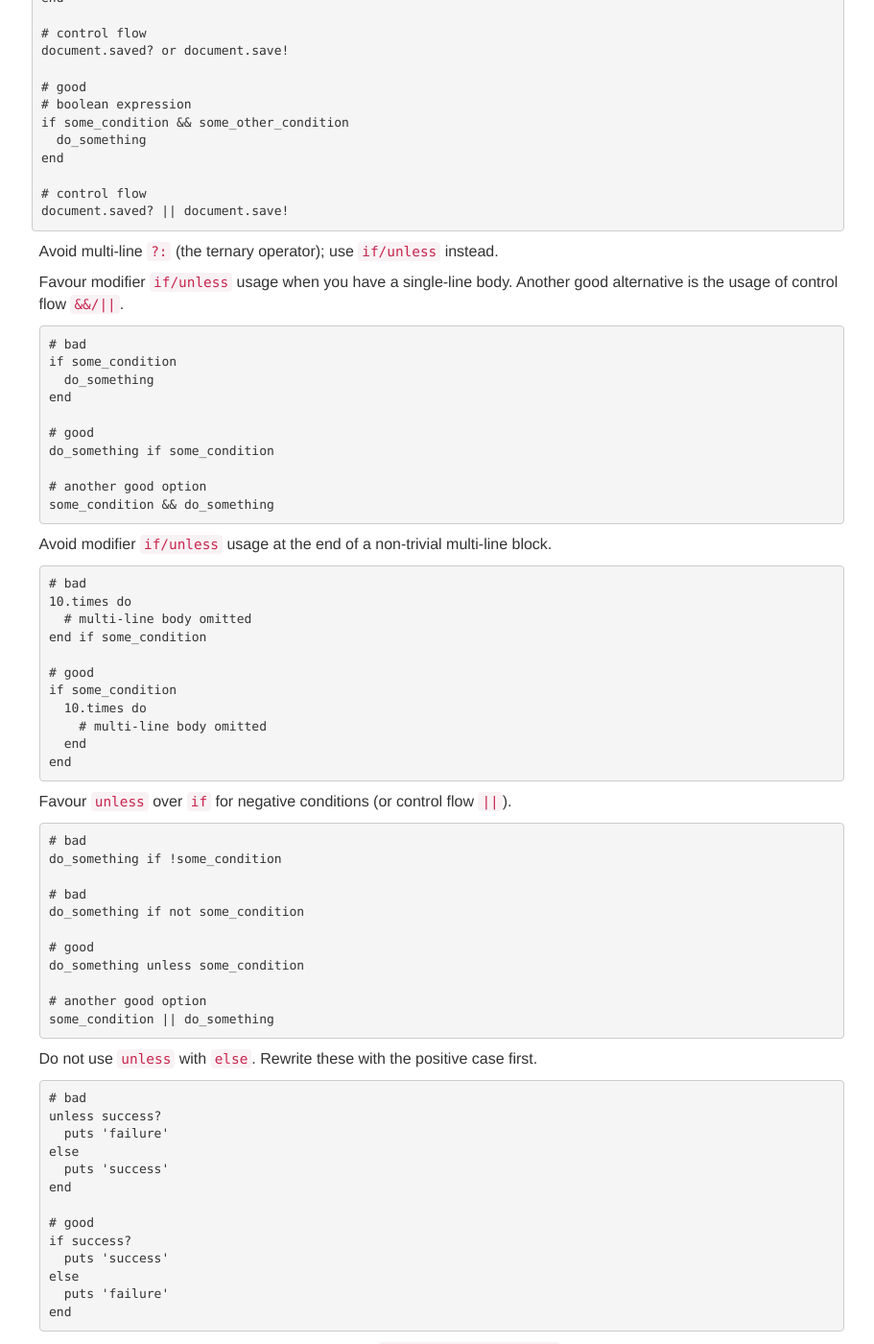
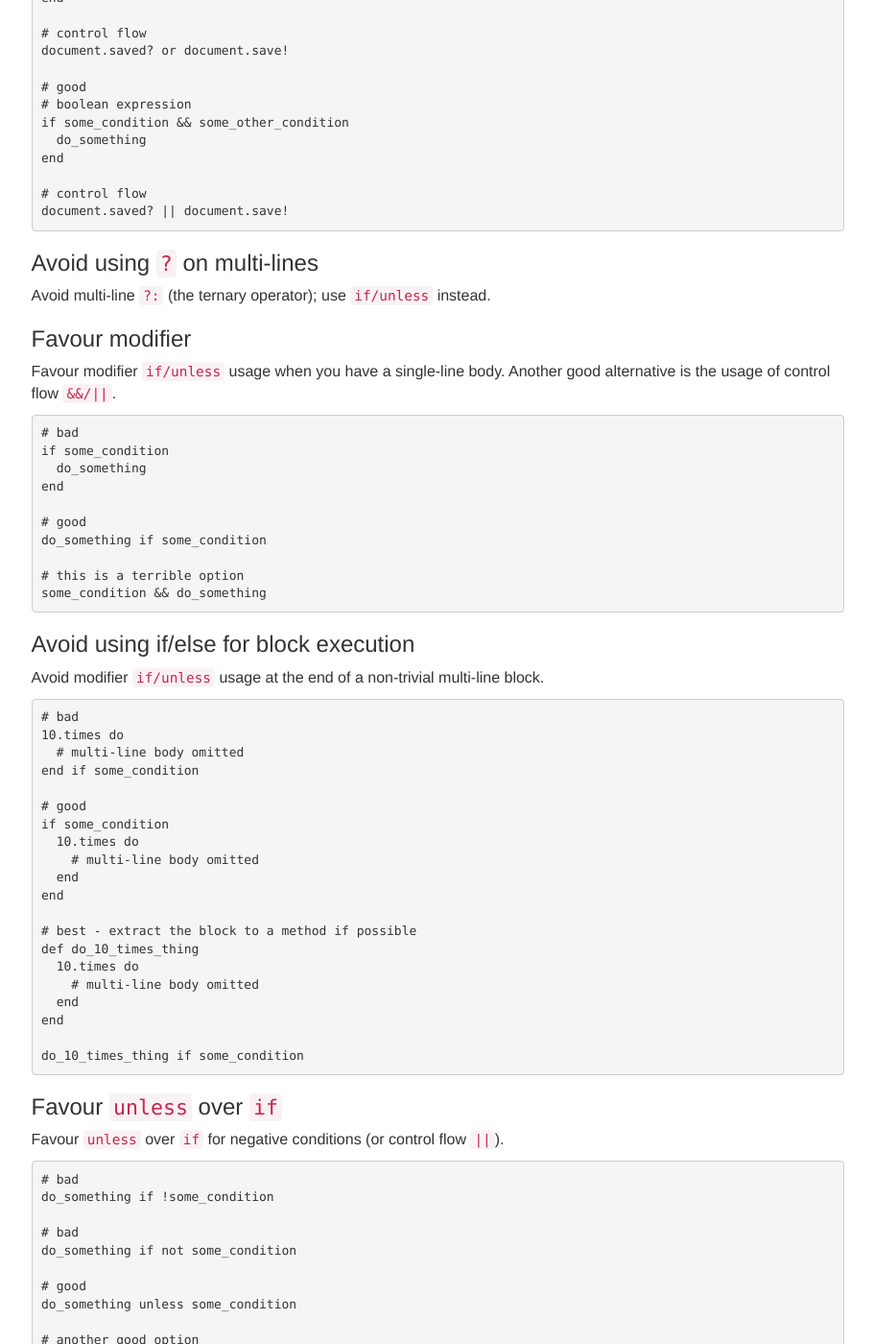
Before and after one commit to Bodacious/bushido, a Jekyll site: the page built from _posts/style_guides/2015-06-24-ruby.md, in a window 1280 px wide and 1400 px high, scrolled down 14236 px. Shown: the whole window at 96% size, without its empty margins (330-1241 px from the left). Built offline with Jekyll 4.4.1, drawn with Linux system fonts in a browser that asks for light colours; Markdown is read by kramdown in place of the engine named in the settings; some of the changed text lies outside the part shown.

Commit message:
Removed references to custom labels

````diff
--- a/_posts/style_guides/2015-06-24-ruby.md
+++ b/_posts/style_guides/2015-06-24-ruby.md
@@ -11,7 +11,7 @@ permalink: /style_guides/ruby.html
 
 This style guide for writing Ruby is based closely on [Bozhidar Batsov's Ruby Style Guide](https://github.com/bbatsov/ruby-style-guide).
 
-To make it easier, we've added {% label different %} tags to the ones where our style differs.
+To make it easier, we've added <span class="label label--different">different</span> tags to the ones where our style differs.
 
 ## Source Code Layout
 
@@ -68,7 +68,7 @@ puts 'bar'
 puts 'foo', 'bar' # this applies to puts in particular
 ```
 
-### Use consistent class naming conventions  {% label different %}
+### Use consistent class naming conventions  <span class="label label--different">different</span>
 
 Use the same, typical class definition, even for classes with no body
 
@@ -85,7 +85,7 @@ class FooError < StandardError
 end
 ```
 
-### Avoid single-line methods  {% label different %}
+### Avoid single-line methods  <span class="label label--different">different</span>
 
 Although they are somewhat popular in the wild,
 there are a few peculiarities about their definition syntax that make their
@@ -111,7 +111,7 @@ def some_method
 end
 ```
 
-This rule also applies to empty-body methods. {% label different %}
+This rule also applies to empty-body methods. <span class="label label--different">different</span>
 
 ```Ruby
 # still bad
@@ -290,7 +290,7 @@ result =
   end
 ```
 
-### Empty lines between methods {% a empty-lines-between-methods %} {% label different %}
+### Empty lines between methods {% a empty-lines-between-methods %} <span class="label label--different">different</span>
 
 Use empty lines between method definitions. Also, where it improves readability, break up a method into logical paragraphs internally. NOTE—Often, where a method *can* be broken into logical paragraphs, this is hinting at another method which should be extracted.
 
@@ -413,7 +413,7 @@ quis nostrud exercitation ullamco laboris nisi ut aliquip ex ea commodo consequa
 
 ```
 
-### Chaining methods across multiple lines {% label different %}
+### Chaining methods across multiple lines <span class="label label--different">different</span>
 
 
 When continuing a chained method invocation on another line, include the `.` on the first line to indicate that the expression continues on the next.
@@ -511,13 +511,13 @@ num = 1000000
 num = 1_000_000
 ```
 
-### Document with TomDoc {% label different %}
+### Document with TomDoc <span class="label label--different">different</span>
 
 Use [TomDoc](http://TomDoc.org) and its conventions for API documentation.
 
 Stick to TomDoc's guidelines
 
-### Use a wrap column {% label different %}
+### Use a wrap column <span class="label label--different">different</span>
 
 Limit lines to **90 characters**.
 
@@ -527,7 +527,7 @@ Limit lines to **90 characters**.
 Where possible, avoid trailing whitespace.
 
 
-### Avoid new lines at the end of files {% label different %}
+### Avoid new lines at the end of files <span class="label label--different">different</span>
 
 No need to end each file with a newline—that's silly.
 
@@ -711,7 +711,7 @@ if some_condition
 end
 ```
 
-### Use the ternary for short conditions {% label different %}
+### Use the ternary for short conditions <span class="label label--different">different</span>
 
 Favour the ternary operator(`?:`) over `if/then/else/end` constructs. It's more common and obviously more concise.
 
@@ -750,7 +750,7 @@ else
 end
 ```
 
-### Keep conditional branches as clear as possible {% label different %}
+### Keep conditional branches as clear as possible <span class="label label--different">different</span>
 
 Conditional branches should be as easy as possible to read. Sometimes that means repeating the name of a variable in each branch.
 
@@ -795,7 +795,7 @@ x = (not something)
 x = !something
 ```
 
-### Use  `!!` when required {% label different %}
+### Use  `!!` when required <span class="label label--different">different</span>
 
 The double–bang operator is a quick and efficient way to convert a non-boolean
   value into it's boolean equivalent. This is useful when a method contract specifically  expects a boolean value to be returned.
@@ -861,127 +861,144 @@ end
 document.saved? || document.save!
 ```
 
-* <a name="no-multiline-ternary"></a>
-  Avoid multi-line `?:` (the ternary operator); use `if/unless` instead.
-
-
-* <a name="if-as-a-modifier"></a>
-  Favour modifier `if/unless` usage when you have a single-line body. Another
-  good alternative is the usage of control flow `&&/||`.
-
-
-  ```Ruby
-  # bad
-  if some_condition
-    do_something
-  end
-
-  # good
-  do_something if some_condition
-
-  # another good option
-  some_condition && do_something
-  ```
-
-* <a name="no-multiline-if-modifiers"></a>
-  Avoid modifier `if/unless` usage at the end of a non-trivial multi-line
-  block.
-
-
-  ```Ruby
-  # bad
+### Avoid using `?` on multi-lines
+
+Avoid multi-line `?:` (the ternary operator); use `if/unless` instead.
+
+
+### Favour modifier
+
+Favour modifier `if/unless` usage when you have a single-line body. Another
+good alternative is the usage of control flow `&&/||`.
+
+
+```Ruby
+# bad
+if some_condition
+  do_something
+end
+
+# good
+do_something if some_condition
+
+# this is a terrible option
+some_condition && do_something
+```
+
+
+### Avoid using if/else for block execution
+
+Avoid modifier `if/unless` usage at the end of a non-trivial multi-line
+block.
+
+
+```Ruby
+# bad
+10.times do
+  # multi-line body omitted
+end if some_condition
+
+# good
+if some_condition
   10.times do
     # multi-line body omitted
-  end if some_condition
-
-  # good
-  if some_condition
-    10.times do
-      # multi-line body omitted
-    end
-  end
-  ```
-
-* <a name="unless-for-negatives"></a>
-  Favour `unless` over `if` for negative conditions (or control flow `||`).
-
-
-  ```Ruby
-  # bad
-  do_something if !some_condition
-
-  # bad
-  do_something if not some_condition
-
-  # good
-  do_something unless some_condition
-
-  # another good option
-  some_condition || do_something
-  ```
-
-* <a name="no-else-with-unless"></a>
-  Do not use `unless` with `else`. Rewrite these with the positive case first.
-
-
-  ```Ruby
-  # bad
-  unless success?
-    puts 'failure'
-  else
-    puts 'success'
-  end
-
-  # good
-  if success?
-    puts 'success'
-  else
-    puts 'failure'
-  end
-  ```
-
-* <a name="no-parens-if"></a>
-  Don't use parentheses around the condition of an `if/unless/while/until`.
-
-
-  ```Ruby
-  # bad
-  if (x > 10)
-    # body omitted
-  end
-
-  # good
-  if x > 10
-    # body omitted
-  end
-  ```
+  end
+end
+
+# best - extract the block to a method if possible
+def do_10_times_thing
+  10.times do
+    # multi-line body omitted
+  end
+end
+
+do_10_times_thing if some_condition
+```
+
+### Favour `unless` over `if`
+
+Favour `unless` over `if` for negative conditions (or control flow `||`).
+
+
+```Ruby
+# bad
+do_something if !some_condition
+
+# bad
+do_something if not some_condition
+
+# good
+do_something unless some_condition
+
+# another good option
+some_condition || do_something
+```
+
+### Do not use `unless` with `else`
+
+Do not use `unless` with `else`. Rewrite these with the positive case first.
+
+
+```Ruby
+# bad
+unless success?
+  puts 'failure'
+else
+  puts 'success'
+end
+
+# good
+if success?
+  puts 'success'
+else
+  puts 'failure'
+end
+```
+
+### Don't use parentheses around conditions
+
+Don't use parentheses around the condition of an `if/unless/while/until`.
+
+
+```Ruby
+# bad
+if (x > 10)
+  # body omitted
+end
+
+# good
+if x > 10
+  # body omitted
+end
+```
 
 Note that there is an exception to this rule, namely [safe assignment in
 condition](#safe-assignment-in-condition).
 
-* <a name="no-multiline-while-do"></a>
-  Do not use `while/until condition do` for multi-line `while/until`.
-
-
-  ```Ruby
-  # bad
-  while x > 5 do
-    # body omitted
-  end
-
-  until x > 5 do
-    # body omitted
-  end
-
-  # good
-  while x > 5
-    # body omitted
-  end
-
-  until x > 5
-    # body omitted
-  end
-  ```
+### Don't use `do` for `while/until`
+
+Do not use `while/until condition do` for multi-line `while/until`.
+
+
+```Ruby
+# bad
+while x > 5 do
+  # body omitted
+end
+
+until x > 5 do
+  # body omitted
+end
+
+# good
+while x > 5
+  # body omitted
+end
+
+until x > 5
+  # body omitted
+end
+```
 
 * <a name="while-as-a-modifier"></a>
   Favour modifier `while/until` usage when you have a single-line body.
@@ -3461,176 +3478,219 @@ resource cleanup when possible.
   string"` is the preferred way to create a symbol with spaces in it.
 
 
-* <a name="percent-literal-braces"></a>
-  Prefer `()` as delimiters for all `%` literals, except `%r`. Since parentheses
-  often appear inside regular expressions in many scenarios a less common
-  character like `{` might be a better choice for a delimiter, depending on the
-  regexp's content.
-
-
-  ```Ruby
-  # bad
-  %w[one two three]
-  %q{"Test's king!", John said.}
-
-  # good
-  %w(one two three)
-  %q("Test's king!", John said.)
-  ```
+### Delimiting literals <span class="label label--different">different</span>
+
+Prefer `{}` as delimiters for all `%` literals, except `%w`.
+
+Since `%w` and `%W` are both used to create Arrays, using `[]` brackets is better in
+  this case.
+
+```ruby
+string  = %Q{Hello world} # => "Hello world"
+regexp  = %r{\w+} # => /\w+/
+array   = %w[ one two three ] # => ["one", "two", "three"]
+symbols = %i[ one two three ] # => [:one, :two, :three]
+```
+
+```Ruby
+# bad
+%w[one two three]
+%q{"Test's king!", John said.}
+
+# good
+%w(one two three)
+%q("Test's king!", John said.)
+```
 
 ## Metaprogramming
 
-* <a name="no-needless-metaprogramming"></a>
-  Avoid needless metaprogramming.
-
-
-* <a name="no-monkey-patching"></a>
-  Do not mess around in core classes when writing libraries.  (Do not
-  monkey-patch them.)
-
-
-* <a name="block-class-eval"></a>
-  The block form of `class_eval` is preferable to the string-interpolated
-  form.  - when you use the string-interpolated form, always supply `__FILE__`
-  and `__LINE__`, so that your backtraces make sense:
-
-
-  ```ruby
-  class_eval 'def use_relative_model_naming?; true; end', __FILE__, __LINE__
-  ```
-
-  - `define_method` is preferable to `class_eval{ def ... }`
-
-* <a name="eval-comment-docs"></a>
-  When using `class_eval` (or other `eval`) with string interpolation, add a
-  comment block showing its appearance if interpolated (a practice used in Rails
-  code):
-
-
-  ```ruby
-  # from activesupport/lib/active_support/core_ext/string/output_safety.rb
-  UNSAFE_STRING_METHODS.each do |unsafe_method|
-    if 'String'.respond_to?(unsafe_method)
-      class_eval <<-EOT, __FILE__, __LINE__ + 1
-        def #{unsafe_method}(*params, &block)       # def capitalize(*params, &block)
-          to_str.#{unsafe_method}(*params, &block)  #   to_str.capitalize(*params, &block)
-        end                                       # end
-
-        def #{unsafe_method}!(*params)              # def capitalize!(*params)
-          @dirty = true                           #   @dirty = true
-          super                                   #   super
-        end                                       # end
-      EOT
-    end
-  end
-  ```
-
-* <a name="no-method-missing"></a>
-  Avoid using `method_missing` for metaprogramming because backtraces become
-  messy, the behavior is not listed in `#methods`, and misspelled method calls
-  might silently work, e.g. `nukes.launch_state = false`. Consider using
-  delegation, proxy, or `define_method` instead. If you must use
-  `method_missing`:
-
-
-  - Be sure to [also define `respond_to_missing?`](http://blog.marc-andre.ca/2010/11/methodmissing-politely.html)
-  - Only catch methods with a well-defined prefix, such as `find_by_*` -- make your code as assertive as possible.
-  - Call `super` at the end of your statement
-  - Delegate to assertive, non-magical methods:
-
-    ```ruby
-    # bad
-    def method_missing?(meth, *params, &block)
-      if /^find_by_(?<prop>.*)/ =~ meth
-        # ... lots of code to do a find_by
-      else
-        super
-      end
-    end
-
-    # good
-    def method_missing?(meth, *params, &block)
-      if /^find_by_(?<prop>.*)/ =~ meth
-        find_by(prop, *params, &block)
-      else
-        super
-      end
-    end
-
-    # best of all, though, would to define_method as each findable attribute is declared
-    ```
-
-* <a name="prefer-public-send"></a>
-  Prefer `public_send` over `send` so as not to circumvent `private`/`protected` visibility.
-
+### Where possible, don't!
+
+Avoid needless metaprogramming.
+
+
+### Don't monkey-patch others' code
+
+Do not mess around in core classes when writing libraries. (Do not
+monkey-patch them.)
+
+### Using `class_eval`
+
+The block form of `class_eval` is preferable to the string-interpolated
+form.  - when you use the string-interpolated form, always supply `__FILE__`
+and `__LINE__`, so that your backtraces make sense:
+
+
+```ruby
+class_eval 'def use_relative_model_naming?; true; end', __FILE__, __LINE__
+```
+
+- `define_method` is preferable to `class_eval{ def ... }`
+
+### Metaprogramming methods as strings
+
+When using `class_eval` (or other `eval`) with string interpolation, add a
+comment block showing its appearance if interpolated (a practice used in Rails
+code):
+
+
+```ruby
+# from activesupport/lib/active_support/core_ext/string/output_safety.rb
+UNSAFE_STRING_METHODS.each do |unsafe_method|
+  if 'String'.respond_to?(unsafe_method)
+    class_eval <<-EOT, __FILE__, __LINE__ + 1
+      def #{unsafe_method}(*params, &block)       # def capitalize(*params, &block)
+        to_str.#{unsafe_method}(*params, &block)  #   to_str.capitalize(*params, &block)
+      end                                       # end
+
+      def #{unsafe_method}!(*params)              # def capitalize!(*params)
+        @dirty = true                           #   @dirty = true
+        super                                   #   super
+      end                                       # end
+    EOT
+  end
+end
+```
+
+### Avoid hijacking `method_missing` <span class="label label--different">different</span>
+
+Avoid using `method_missing` for metaprogramming because backtraces become
+messy, the behavior is not listed in `#methods`, and misspelled method calls
+might silently work, e.g. `nukes.launch_state = false`. Consider using
+delegation, proxy, or `define_method` instead.
+
+If you must use
+`method_missing`:
+
+
+- Document the meta-methods (See TomDoc's Signature section)  <span class="label label--different">different</span>
+- Be sure to [also define `respond_to_missing?`](http://blog.marc-andre.ca/2010/11/methodmissing-politely.html)
+- Only catch methods with a well-defined prefix, such as `find_by_*` -- make your code as assertive as possible.
+- Call `super` at the end of your statement
+- Delegate to assertive, non-magical methods:
+
+```ruby
+# bad
+def method_missing?(meth, *params, &block)
+  if /^find_by_(?<prop>.*)/ =~ meth
+    # ... lots of code to do a find_by
+  else
+    super
+  end
+end
+
+# good
+def method_missing?(meth, *params, &block)
+  if /^find_by_(?<prop>.*)/ =~ meth
+    find_by(prop, *params, &block)
+  else
+    super
+  end
+end
+
+# best of all, though, would to define_method as each findable attribute is declared
+```
+
+
+### Prefer `public_send`
+
+Prefer `public_send` over `send` so as not to circumvent `private`/`protected` visibility.
 
 ## Misc
 
-* <a name="always-warn"></a>
-  Write `ruby -w` safe code.
-
-
-* <a name="no-optional-hash-params"></a>
-  Avoid hashes as optional parameters. Does the method do too much? (Object
-  initializers are exceptions for this rule).
-
-
-* <a name="short-methods"></a>
-  Avoid methods longer than 10 LOC (lines of code). Ideally, most methods will
-  be shorter than 5 LOC. Empty lines do not contribute to the relevant LOC.
-
-
-* <a name="too-many-params"></a>
-  Avoid parameter lists longer than three or four parameters.
-
-
-* <a name="private-global-methods"></a>
-  If you really need "global" methods, add them to Kernel and make them
-  private.
-
-
-* <a name="instance-vars"></a>
+### Stay safe
+
+Write `ruby -w` safe code.
+
+
+### Avoid hashes as optional parameters
+
+Avoid hashes as optional parameters. Does the method do too much? (Object
+initializers are exceptions for this rule).
+
+
+### No more than 10 LOC per method
+
+Avoid methods longer than 10 LOC (lines of code). Ideally, most methods will
+be shorter than 5 LOC. Empty lines do not contribute to the relevant LOC.
+
+
+### No more than 4 params
+
+Avoid parameter lists longer than four parameters.
+
+
+### Avoid global methods. Period.
+
+If you really need "global" methods, add them to Kernel and make them
+private.
+
+
+### Avoid global variables where possible
+
+It's very uncommon that a global variable is the right tool for what you're trying to
+  achieve.
+
+Does the variable you're storing have a logical namespace that it belongs to?
   Use module instance variables instead of global variables.
 
 
-  ```Ruby
-  # bad
-  $foo_bar = 1
-
-  # good
-  module Foo
-    class << self
-      attr_accessor :bar
-    end
-  end
-
-  Foo.bar = 1
-  ```
-
-* <a name="optionparser"></a>
-  Use `OptionParser` for parsing complex command line options and `ruby -s`
+```Ruby
+# bad
+$foo_bar = 1
+
+# good
+module Foo
+  class << self
+    attr_accessor :bar
+  end
+end
+
+Foo.bar = 1
+```
+
+* Use `OptionParser`
+
+Use `OptionParser` for parsing complex command line options and `ruby -s`
   for trivial command line options.
 
 
-* <a name="time-now"></a>
-  Prefer `Time.now` over `Time.new` when retrieving the current system time.
-
-
-* <a name="functional-code"></a>
-  Code in a functional way, avoiding mutation when that makes sense.
-
-
-* <a name="no-param-mutations"></a>
-  Do not mutate parameters unless that is the purpose of the method.
-
-
-* <a name="three-is-the-number-thou-shalt-count"></a>
-  Avoid more than three levels of block nesting.
-
-
-* <a name="be-consistent"></a>
-  Be consistent. In an ideal world, be consistent with these guidelines.
-
-
-* <a name="common-sense"></a>
+### Use `Time.now`
+
+Prefer `Time.now` over `Time.new` when retrieving the current system time.
+
+### Do not mutate parameters
+
+Do not mutate parameters unless that is the purpose of the method.
+
+``` ruby
+# bad
+def my_method(string)
+  better_string = string.gsub!(/foo/, "bar")
+  return better_string
+end
+
+# good
+def my_method(string)
+  better_string = string.gsub(/foo/, "bar")
+  return better_string
+end
+
+```
+
+
+### Don't nest more than 3x
+
+Avoid more than three levels of block nesting.
+
+
+### Be consistent
+
+Be consistent. In an ideal world, be consistent with these guidelines.
+
+Consistency will help us work together more productively as a team.
+
+
+### But, above all...
+
   Use common sense.
````
Also changed, not shown: 1 other file.
